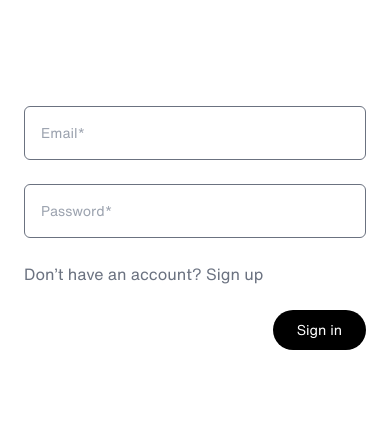
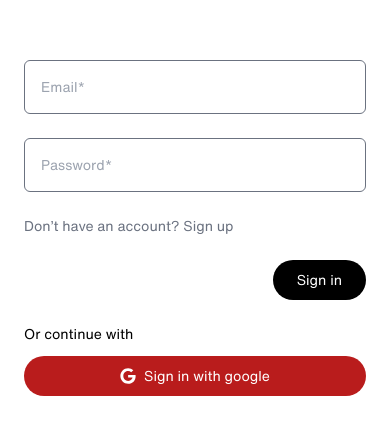
Before and after one commit to rach-syahputra/fake-nike, a Next.js app: page /sign-in in a window 390 px wide. Shown: the part 194-628 px from the top of the page. Built offline with nearby package versions, Linux system fonts and the light colour scheme.

Commit message:
implement Google OAuth

```diff
--- a/next.config.ts
+++ b/next.config.ts
@@ -7,6 +7,10 @@ const nextConfig: NextConfig = {
       {
         protocol: 'https',
         hostname: 'gtzyhzmsbukqrxnztxjc.supabase.co'
+      },
+      {
+        protocol: 'https',
+        hostname: 'lh3.googleusercontent.com'
       }
     ]
   }
--- a/src/app/(auth)/sign-in/_components/SignInForm.tsx
+++ b/src/app/(auth)/sign-in/_components/SignInForm.tsx
@@ -3,12 +3,14 @@
 import Link from 'next/link'
 import { SubmitHandler, useForm } from 'react-hook-form'
 import { zodResolver } from '@hookform/resolvers/zod'
-import { handleCredentialsSignin } from '@/app/actions/auth'
+import { faGoogle } from '@fortawesome/free-brands-svg-icons'
+import { handleCredentialsSignin, handleGoogleSignIn } from '@/app/actions/auth'
 import { SignInFormFields } from '@/lib/types/types'
 import { signInSchema } from '@/lib/validations/schema'
 import Input from '@/components/elements/Input'
 import Button from '@/components/elements/Button'
 import FormErrorMessage from '@/components/elements/FormErrorMessage'
+import Icon from '@/components/elements/Icon'
 
 export default function SignInForm() {
   const {
@@ -30,6 +32,10 @@ export default function SignInForm() {
     } catch (error) {
       console.error(error)
     }
+  }
+
+  const handleSignInWithGoogle = async () => {
+    await handleGoogleSignIn()
   }
 
   return (
@@ -57,13 +63,28 @@ export default function SignInForm() {
         <FormErrorMessage>{errors.root.message}</FormErrorMessage>
       )}
 
-      <Link href='/sign-up' className='text-gray-500 hover:underline'>
+      <Link
+        href='/sign-up'
+        className='text-sm text-gray-500 hover:underline lg:text-base'
+      >
         Don&rsquo;t have an account? Sign up
       </Link>
 
       <Button type='submit' disabled={isSubmitting} className='self-end'>
         {isSubmitting ? 'Signing in...' : 'Sign in'}
       </Button>
+
+      <div className='flex flex-col gap-3'>
+        <p className='text-sm'>Or continue with</p>
+        <Button
+          type='button'
+          onClick={() => handleSignInWithGoogle()}
+          className='flex w-full items-center justify-center gap-2 bg-red-700'
+        >
+          <Icon icon={faGoogle} className='h-4 w-4' />
+          Sign in with google
+        </Button>
+      </div>
     </form>
   )
 }
--- a/src/app/actions/auth.ts
+++ b/src/app/actions/auth.ts
@@ -33,6 +33,32 @@ export const handleCredentialsSignin = async ({
   }
 }
 
+export const handleGoogleSignIn = async () => {
+  try {
+    await signIn('google', {
+      redirectTo: '/'
+    })
+  } catch (error) {
+    if (error instanceof AuthError) {
+      switch (error.type) {
+        case 'OAuthSignInError':
+          return {
+            error: {
+              message: 'Sign in error.'
+            }
+          }
+        default:
+          return {
+            error: {
+              message: 'Something went wrong.'
+            }
+          }
+      }
+    }
+    throw error
+  }
+}
+
 export const handleSignOut = async () => {
   return await signOut()
 }
--- a/src/auth.ts
+++ b/src/auth.ts
@@ -1,5 +1,6 @@
 import NextAuth from 'next-auth'
 import Credentials from 'next-auth/providers/credentials'
+import Google from 'next-auth/providers/google'
 import { fetchUserByEmailAndPassword } from './lib/api/services'
 import { User } from './lib/types/types'
 
@@ -23,7 +24,8 @@ export const { handlers, signIn, signOut, auth } = NextAuth({
 
         return user[0]
       }
-    })
+    }),
+    Google
   ],
   callbacks: {
     async jwt({ token, user }) {
```
